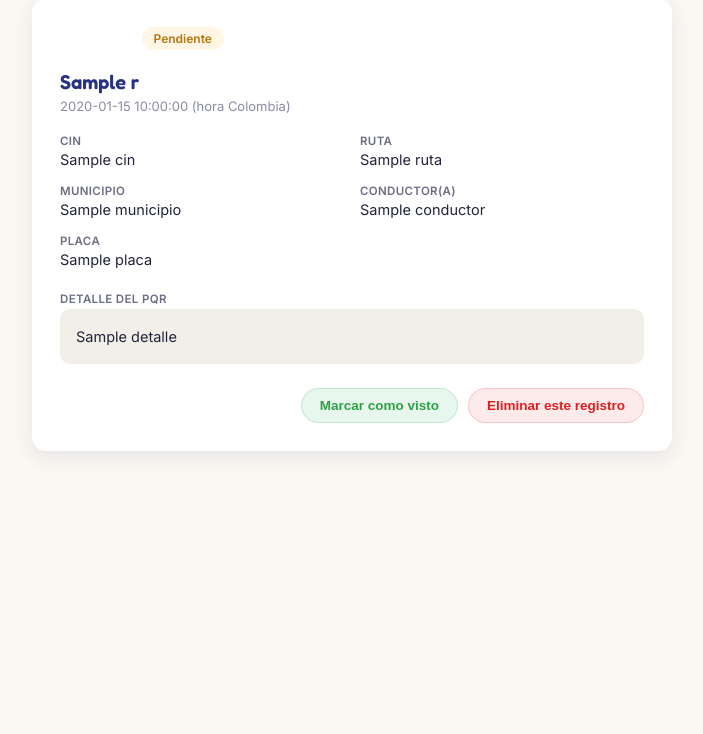
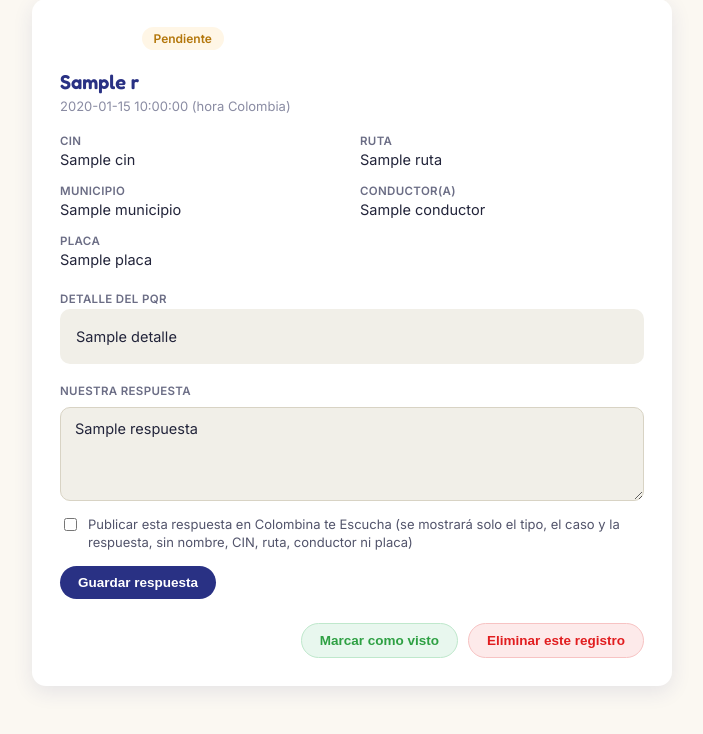
Before and after one commit to cristianpalaciopio19-prog/colombina-te-escucha, a Flask app: template templates/admin_detalle.html in a window 1280 px wide. Shown: the part 66-800 px from the top of the page, without its empty margins (288-991 px from the left). Run offline with Flask 3, Linux system fonts and the light colour scheme; the template is opened without the code that fills it: most values are stand-ins (such as "Sample title", 1, 10 or a date in 2020); some libraries are stand-ins or nearby versions.

Commit message:
Add files via upload

```diff
--- a/templates/admin.html
+++ b/templates/admin.html
@@ -45,6 +45,7 @@
   .estado { padding: 3px 10px; border-radius: 999px; font-size: 11.5px; font-weight: 600; }
   .estado-visto { background: #e8f7ee; color: #2ea043; }
   .estado-pendiente { background: #fff6e6; color: #b3760a; }
+  .estado-publicado { background: #e8eefd; color: #293184; }
   .filtros input[type="date"] {
     padding: 7px 12px;
     border-radius: 8px;
@@ -98,6 +99,9 @@
         {% else %}
         <span class="estado estado-pendiente">Pendiente</span>
         {% endif %}
+        {% if r['publicado'] %}
+        <span class="estado estado-publicado">Publicada</span>
+        {% endif %}
       </td>
       <td class="acciones">
         <a class="btn-ver" href="{{ url_for('admin_detalle', pqr_id=r['id'], clave=clave, tipo=filtro_tipo, fecha=filtro_fecha) }}">Ver detalle</a>
--- a/templates/admin_detalle.html
+++ b/templates/admin_detalle.html
@@ -32,6 +32,24 @@
   .estado { display: inline-block; padding: 4px 12px; border-radius: 999px; font-size: 12px; font-weight: 600; margin-left: 8px; }
   .estado-visto { background: #e8f7ee; color: #2ea043; }
   .estado-pendiente { background: #fff6e6; color: #b3760a; }
+  .estado-publicado { background: #e8eefd; color: #293184; margin-left: 6px; }
+  .respuesta-campo { margin-top: 20px; }
+  .respuesta-campo textarea {
+    width: 100%; box-sizing: border-box; padding: 12px 14px; border-radius: 10px;
+    border: 1.5px solid #d8d3c4; background: #f1efe8; font-family: 'Inter', sans-serif;
+    font-size: 14.5px; color: #22243a; resize: vertical; margin-top: 6px;
+  }
+  .respuesta-campo textarea:focus { outline: none; border-color: #293184; background: #fff; }
+  .publicar-check {
+    display: flex; align-items: flex-start; gap: 8px; font-size: 13px; color: #52546b;
+    margin: 10px 0 14px; cursor: pointer; line-height: 1.4;
+  }
+  .publicar-check input { margin-top: 3px; }
+  .btn-guardar-respuesta {
+    padding: 9px 18px; border-radius: 999px; background: #293184; color: #fff;
+    border: none; font-size: 13.5px; font-weight: 600; cursor: pointer;
+  }
+  .btn-guardar-respuesta:hover { background: #1a1f5c; }
 </style>
 </head>
 <body>
@@ -60,6 +78,21 @@
         <div class="detalle-box">{{ r['detalle'] }}</div>
       </div>
 
+      <div class="campo respuesta-campo">
+        <span>Nuestra respuesta {% if r['publicado'] %}<span class="estado estado-publicado">Publicada</span>{% endif %}</span>
+        <form method="POST" action="{{ url_for('admin_responder', pqr_id=r['id']) }}">
+          <input type="hidden" name="clave" value="{{ clave }}">
+          <input type="hidden" name="tipo" value="{{ filtro_tipo }}">
+          <input type="hidden" name="fecha" value="{{ filtro_fecha }}">
+          <textarea name="respuesta" rows="4" placeholder="Escribe la respuesta que verán los usuarios en Colombina te Escucha (sin datos personales)...">{{ r['respuesta'] or '' }}</textarea>
+          <label class="publicar-check">
+            <input type="checkbox" name="publicar" {% if r['publicado'] %}checked{% endif %}>
+            Publicar esta respuesta en Colombina te Escucha (se mostrará solo el tipo, el caso y la respuesta, sin nombre, CIN, ruta, conductor ni placa)
+          </label>
+          <button type="submit" class="btn-guardar-respuesta">Guardar respuesta</button>
+        </form>
+      </div>
+
       <div class="acciones">
         <form method="POST" action="{{ url_for('admin_aprobar', pqr_id=r['id']) }}">
           <input type="hidden" name="clave" value="{{ clave }}">
```
Also changed, not shown: templates/index.html (+28 -0 lines).
